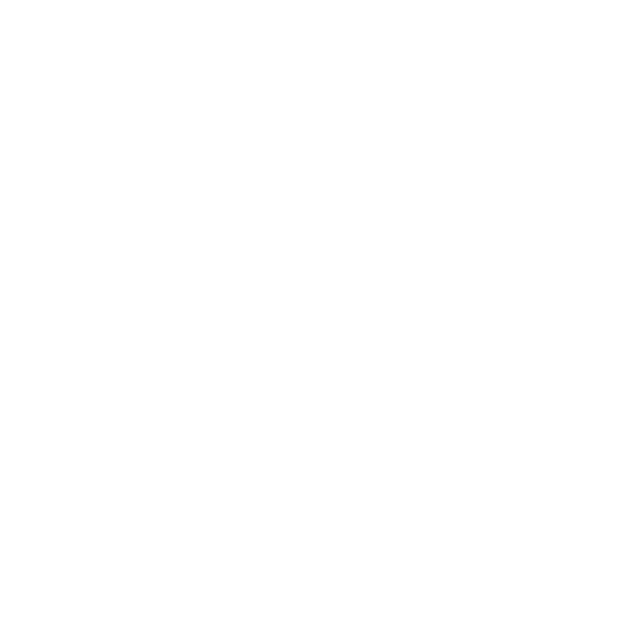
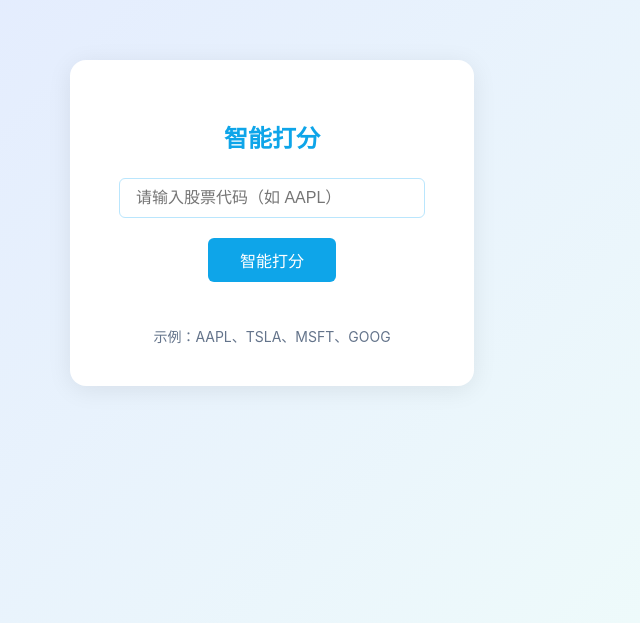
Before and after one commit to renmiamu/Nus_SmartFinView, a React (Create React App) app in the folder frontend/: page /score in a window 1280 px wide. Before the commit this address had no page. Shown: the part 177-800 px from the top of the page, without its empty margins (368-1008 px from the left). Built offline with nearby package versions, Linux system fonts and the light colour scheme.

Commit message:
funct3 finish

```diff
--- a/frontend/src/App.js
+++ b/frontend/src/App.js
@@ -4,6 +4,7 @@
 import StockBasic from './pages/StockBasic';
 import StockDetail from './pages/StockDetail';
 import Portfolio from './pages/Portfolio';
+import StockScore from './pages/StockScore';
 
 function App() {
   return (
@@ -13,6 +14,7 @@
         <Route path="/stock/:ticker" element={<StockDetail />} />
         <Route path="/stock" element={<StockBasic />} />
         <Route path="/portfolio" element={<Portfolio />} />
+        <Route path="/score" element={<StockScore />} />
       </Routes>
     </BrowserRouter>
   );
--- a/frontend/src/pages/Home.jsx
+++ b/frontend/src/pages/Home.jsx
@@ -17,6 +17,7 @@
         gap: 48,
         flexWrap: 'wrap'
       }}>
+        {/* 股票基础信息查询卡片 */}
         <div
           onClick={() => navigate('/stock')}
           style={{
@@ -50,6 +51,7 @@
             进入查询
           </button>
         </div>
+        {/* 投资组合收益可视化卡片 */}
         <div
           onClick={() => navigate('/portfolio')}
           style={{
@@ -83,6 +85,40 @@
             进入组合
           </button>
         </div>
+        {/* 智能打分卡片 */}
+        <div
+          onClick={() => navigate('/score')}
+          style={{
+            background: '#fff',
+            padding: '48px 40px',
+            borderRadius: 18,
+            boxShadow: '0 4px 24px rgba(0,0,0,0.08)',
+            minWidth: 320,
+            textAlign: 'center',
+            cursor: 'pointer',
+            transition: 'box-shadow 0.2s',
+            border: '2px solid #0ea5e9'
+          }}
+        >
+          <h2 style={{ color: '#0ea5e9', marginBottom: 24 }}>智能打分</h2>
+          <div style={{ color: '#64748b', fontSize: 16, marginBottom: 12 }}>
+            输入股票代码，获取AI预测分数
+          </div>
+          <button
+            style={{
+              background: '#0ea5e9',
+              color: '#fff',
+              border: 'none',
+              borderRadius: 6,
+              padding: '10px 32px',
+              fontSize: 16,
+              cursor: 'pointer'
+            }}
+            onClick={e => { e.stopPropagation(); navigate('/score'); }}
+          >
+            进入打分
+          </button>
+        </div>
       </div>
     </div>
   );
--- /dev/null
+++ b/frontend/src/pages/StockScore.jsx
@@ -0,0 +1,92 @@
+import React, { useState } from 'react';
+import axios from 'axios';
+
+export default function StockScore() {
+  const [ticker, setTicker] = useState('');
+  const [result, setResult] = useState(null);
+  const [loading, setLoading] = useState(false);
+
+  const handleScore = async () => {
+    if (!ticker) return;
+    setLoading(true);
+    setResult(null);
+    try {
+      const res = await axios.get('http://localhost:8000/stock/score', {
+        params: { ticker }
+      });
+      setResult(res.data);
+    } catch (e) {
+      setResult({ error: e.response?.data?.detail || '查询失败' });
+    }
+    setLoading(false);
+  };
+
+  return (
+    <div style={{
+      minHeight: '100vh',
+      display: 'flex',
+      alignItems: 'center',
+      justifyContent: 'center',
+      background: 'linear-gradient(135deg, #e0e7ff 0%, #f0fdfa 100%)'
+    }}>
+      <div style={{
+        background: '#fff',
+        padding: '40px 32px',
+        borderRadius: '16px',
+        boxShadow: '0 4px 24px rgba(0,0,0,0.08)',
+        minWidth: 340,
+        textAlign: 'center'
+      }}>
+        <h2 style={{marginBottom: 24, color: '#0ea5e9'}}>智能打分</h2>
+        <input
+          value={ticker}
+          onChange={e => setTicker(e.target.value.toUpperCase())}
+          placeholder="请输入股票代码（如 AAPL）"
+          style={{
+            padding: '10px 16px',
+            border: '1px solid #bae6fd',
+            borderRadius: 6,
+            fontSize: 16,
+            outline: 'none',
+            width: '80%',
+            marginBottom: 20
+          }}
+          onKeyDown={e => { if (e.key === 'Enter') handleScore(); }}
+        />
+        <br />
+        <button
+          onClick={handleScore}
+          style={{
+            background: '#0ea5e9',
+            color: '#fff',
+            border: 'none',
+            borderRadius: 6,
+            padding: '10px 32px',
+            fontSize: 16,
+            cursor: 'pointer',
+            marginBottom: 20
+          }}
+          disabled={loading}
+        >
+          {loading ? '查询中...' : '智能打分'}
+        </button>
+        {result && (
+          <div style={{marginTop: 24, color: result.error ? '#ef4444' : '#0ea5e9', fontSize: 18}}>
+            {result.error
+              ? result.error
+              : (
+                <div>
+                  <div>股票代码：{result.ticker}</div>
+                  <div>模型分数：<span style={{fontWeight: 600}}>{result.score}</span></div>
+                </div>
+              )
+            }
+          </div>
+        )}
+        <div style={{marginTop: 24, color: '#64748b', fontSize: 14}}>
+          示例：AAPL、TSLA、MSFT、GOOG
+        </div>
+      </div>
+    </div>
+  );
+}
```
Also changed, not shown: 1 other file (tests, documents, lock files or other folders).
